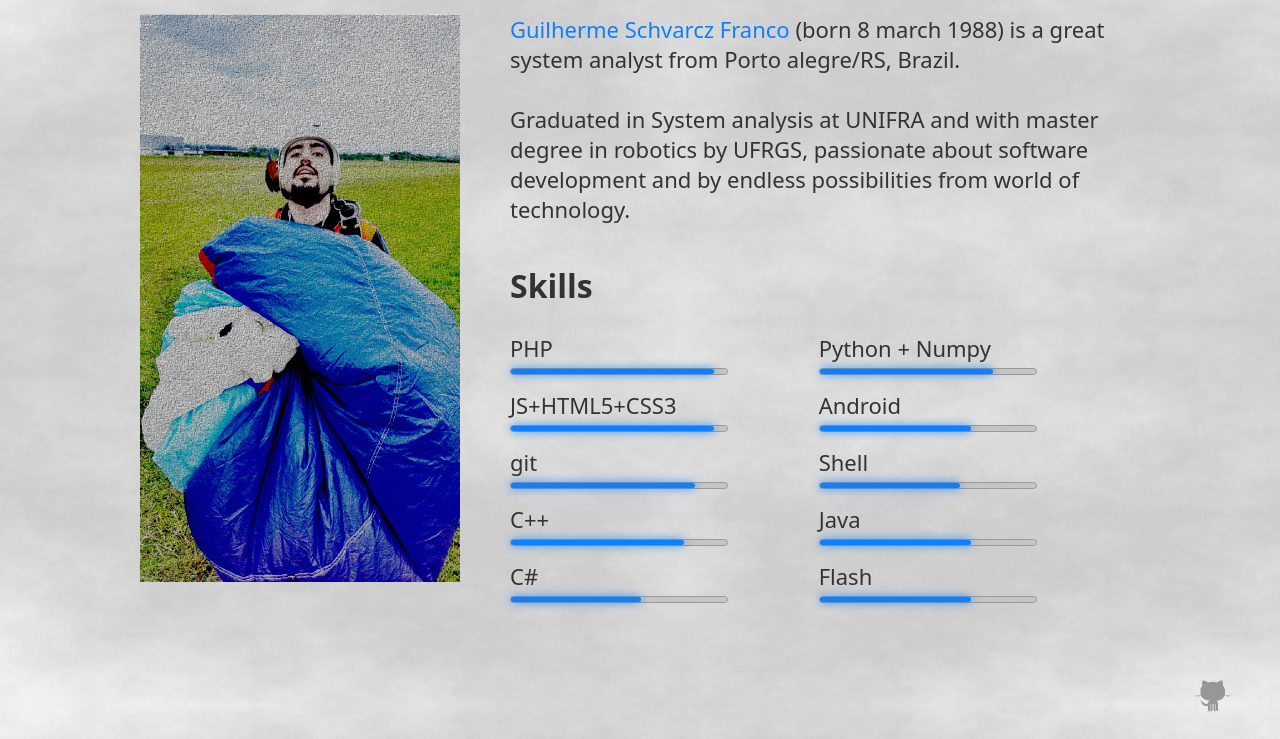
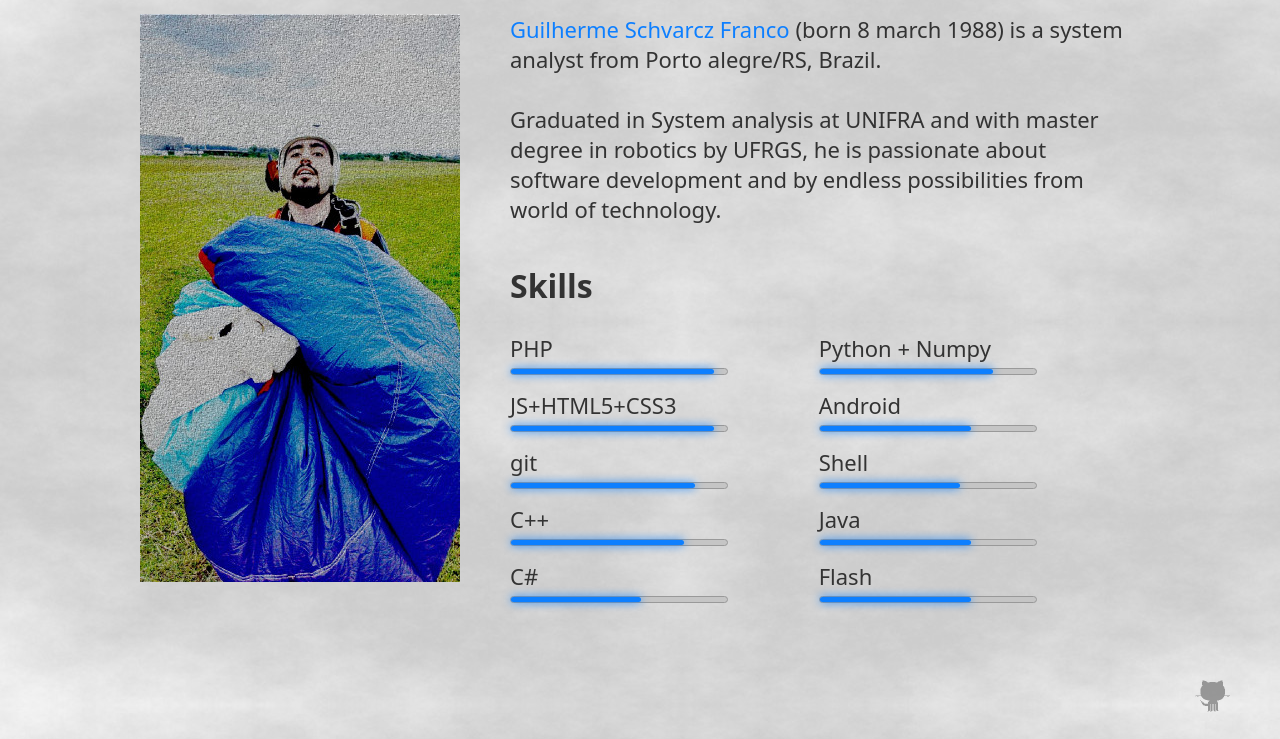
Before and after one commit to schvarcz/schvarcz.github.io, a plain HTML site: page about.html in a window 1280 px wide. Shown: the part 61-800 px from the top of the page. Drawn offline with Linux system fonts and the light colour scheme.

Commit message:
[About]
Atualiza texto de apresentação

```diff
--- a/about.html
+++ b/about.html
@@ -20,9 +20,9 @@
         <div class="me"></div>
         <div class="about-body">
             <div>
-                <span class="emph">Guilherme Schvarcz Franco</span> (born 8 march 1988)  is a great system analyst from Porto alegre/RS, Brazil. <br/> <br/>
+                <span class="emph">Guilherme Schvarcz Franco</span> (born 8 march 1988)  is a system analyst from Porto alegre/RS, Brazil. <br/> <br/>
 
-                Graduated in System analysis at UNIFRA and with master degree in robotics by UFRGS, passionate about software development and by endless possibilities from world of technology.
+                Graduated in System analysis at UNIFRA and with master degree in robotics by UFRGS, he is passionate about software development and by endless possibilities from world of technology.
             </div>
             <div class="skills">
                 <h1>Skills</h1>
```
